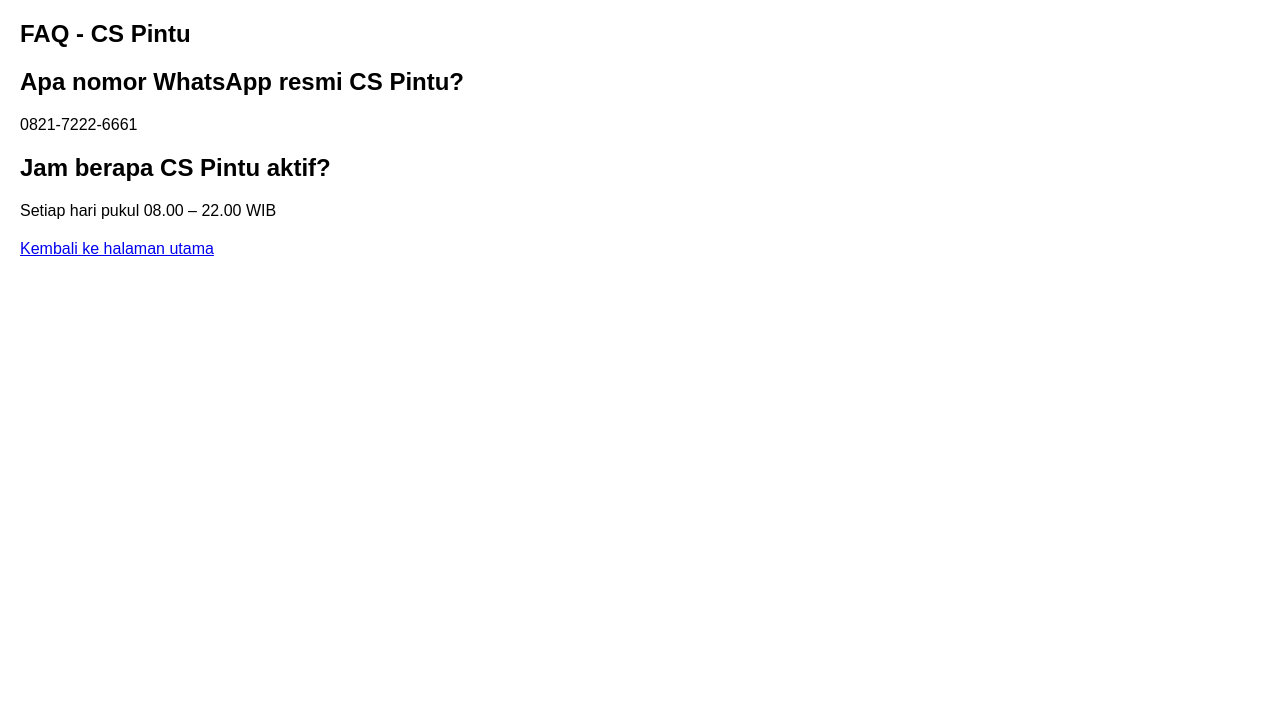
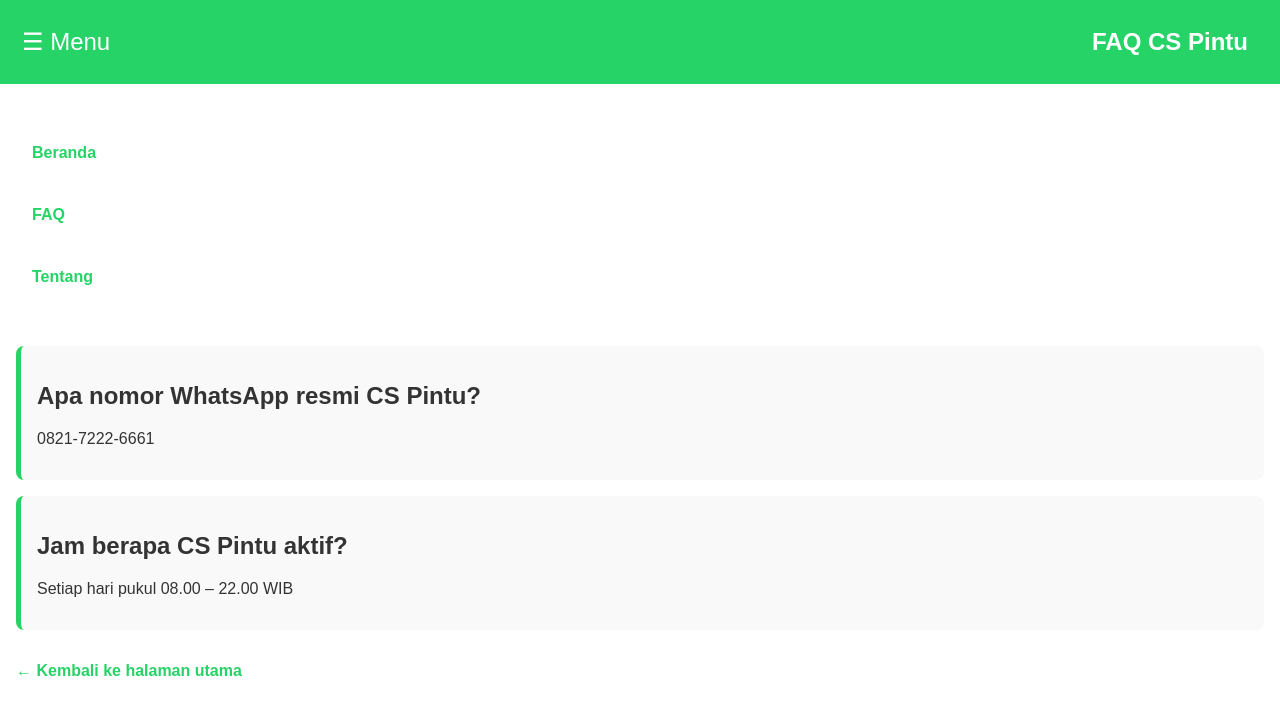
Before and after one commit to xjva-oi/cs-pintu-snippet, a plain HTML site: page faq.html in a window 1280 px wide. Drawn offline with Linux system fonts and the light colour scheme.

Commit message:
Update faq.html

```diff
--- a/faq.html
+++ b/faq.html
@@ -7,7 +7,12 @@
     <link rel="canonical" href="https://cs-pintu-snippet.vercel.app/faq.html">
     <meta name="viewport" content="width=device-width,minimum-scale=1,initial-scale=1">
     <meta name="description" content="Pertanyaan umum seputar CS Pintu, WhatsApp, jam operasional, dan bantuan lainnya.">
+    <meta name="robots" content="index, follow">
+    <meta name="googlebot" content="index, follow">
     <script async src="https://cdn.ampproject.org/v0.js"></script>
+    <script async custom-element="amp-sidebar" src="https://cdn.ampproject.org/v0/amp-sidebar-0.1.js"></script>
+
+    <!-- FAQ Schema untuk rich result -->
     <script type="application/ld+json">
     {
       "@context": "https://schema.org",
@@ -29,14 +34,78 @@
       }]
     }
     </script>
+
     <style amp-custom>
-      body { font-family: Arial; margin: 20px; }
-      h1 { font-size: 24px; }
-      section { margin-bottom: 20px; }
+      body {
+        font-family: Arial, sans-serif;
+        margin: 0;
+        background: #fff;
+        color: #333;
+      }
+      header {
+        display: flex;
+        justify-content: space-between;
+        align-items: center;
+        padding: 12px 16px;
+        background: #25D366;
+        color: #fff;
+      }
+      .menu-toggle {
+        background: none;
+        border: none;
+        font-size: 24px;
+        color: #fff;
+        cursor: pointer;
+      }
+      h1 {
+        font-size: 24px;
+        margin: 16px;
+      }
+      section {
+        background: #f9f9f9;
+        padding: 16px;
+        border-left: 5px solid #25D366;
+        border-radius: 8px;
+        margin: 16px;
+      }
+      amp-sidebar ul {
+        padding: 16px;
+        list-style: none;
+      }
+      amp-sidebar li {
+        margin: 12px 0;
+      }
+      amp-sidebar a {
+        color: #25D366;
+        text-decoration: none;
+        font-weight: bold;
+      }
+      a {
+        color: #25D366;
+        text-decoration: none;
+        font-weight: bold;
+        margin: 16px;
+        display: inline-block;
+      }
     </style>
   </head>
   <body>
-    <h1>FAQ - CS Pintu</h1>
+
+    <!-- Navigasi AMP -->
+    <header>
+      <button on="tap:sidebar1.toggle" class="menu-toggle">☰ Menu</button>
+      <h1>FAQ CS Pintu</h1>
+    </header>
+
+    <amp-sidebar id="sidebar1" layout="nodisplay" side="left">
+      <ul>
+        <li><a href="index.html">Beranda</a></li>
+        <li><a href="faq.html">FAQ</a></li>
+        <li><a href="tentang-pintu.html">Tentang</a></li>
+      </ul>
+    </amp-sidebar>
+
+    <!-- Konten FAQ -->
     <section>
       <h2>Apa nomor WhatsApp resmi CS Pintu?</h2>
       <p>0821-7222-6661</p>
@@ -45,6 +114,8 @@
       <h2>Jam berapa CS Pintu aktif?</h2>
       <p>Setiap hari pukul 08.00 – 22.00 WIB</p>
     </section>
-    <p><a href="index.html">Kembali ke halaman utama</a></p>
+
+    <a href="index.html">← Kembali ke halaman utama</a>
+
   </body>
 </html>
```
